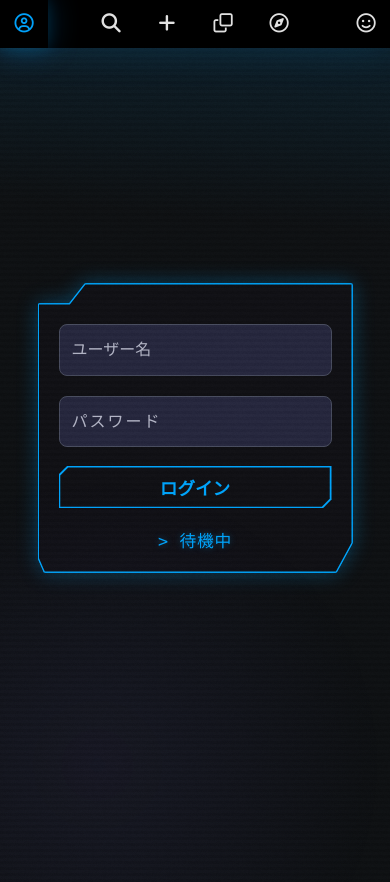
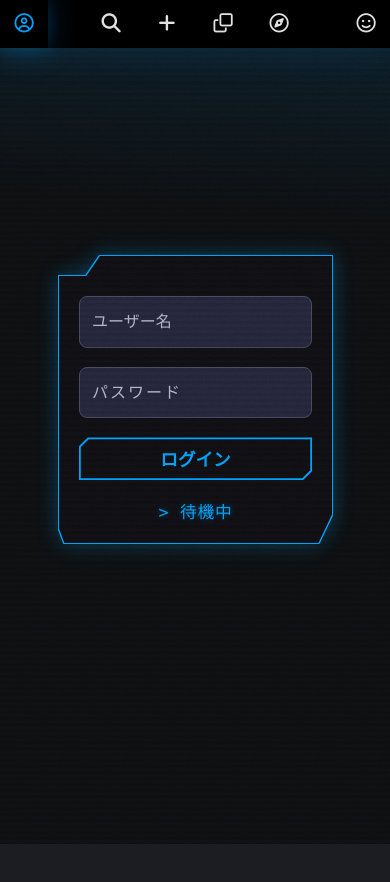
Before and after one commit to PukekoKiwi/PicoTan, a website with bundled scripts: page public/login.html in a window 390 px wide. After the commit the page ends 844 px from the top, so only its background shows below. Built offline with nearby package versions, Linux system fonts and the light colour scheme; a web font is replaced by a local one.

Commit message:
Mobile fix for login.css try #1

```diff
--- a/public/styles/local-styles/login.css
+++ b/public/styles/local-styles/login.css
@@ -57,6 +57,7 @@
     display: flex;
     flex-direction: column;
     align-items: center;
+    padding: 20px;
 
     filter: drop-shadow(1px 0 0 var(--accent-color))
     drop-shadow(-1px 0 0 var(--accent-color))
@@ -70,7 +71,11 @@
                 drop-shadow(0 -1px 0 var(--accent-color))
                 drop-shadow(0 0 10px rgba(var(--accent), .3));
     position: relative;
-    /* keeps ::after of inner in place */
+
+    isolation: isolate;
+    contain: paint;
+    will-change: filter;
+    transform: translateZ(0);
 }
 
 .login-container {
@@ -254,7 +259,17 @@
 
 @media (max-width: 768px) {
     .app-container {
-        margin-left: 0;
-        padding-top: var(--btn-size-mobile);
+      margin-left: 0;
+      height: auto;
+      min-height: calc(100dvh - var(--btn-size-mobile));
+      overflow: visible;
+      padding-top: calc(var(--btn-size-mobile) + env(safe-area-inset-top, 0));
+      background-attachment: scroll;
     }
-}
+
+    .app-container::before {
+      background: transparent;
+      mix-blend-mode: normal;
+    }
+
+  }
```
